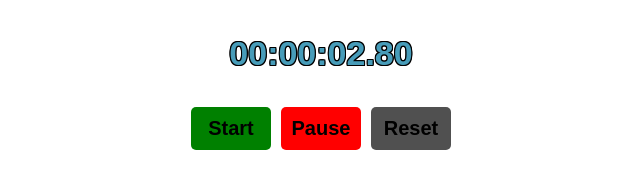
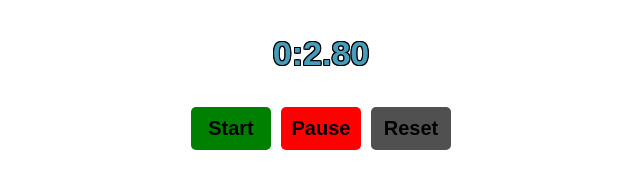
Before and after one commit to hollowdll/electron-project, an Electron app: page src/html/timer.html in a window 800 px wide. Both pictures are taken after a click on the button "Start". Shown: the whole page, without its empty margins (79-719 px from the left). Drawn offline with Linux system fonts and the light colour scheme.

Commit message:
new timer format

```diff
--- a/src/javascript/timer.js
+++ b/src/javascript/timer.js
@@ -33,7 +33,7 @@ class Timer {
                 // Create time counting function
                 const countTime = () => {
                     const timeInMilliseconds = this.getTime();
-                    timerLabel.innerText = this.formatTime(timeInMilliseconds);
+                    timerLabel.innerText = this.formatTimeToShort(timeInMilliseconds);
                 }
 
                 // Use setInterval to start the timer
@@ -64,7 +64,7 @@ class Timer {
             if (timerLabel) {
                 // Update timer DOM element
                 const timeInMilliseconds = this.timeElapsed;
-                timerLabel.innerText = this.formatTime(timeInMilliseconds);
+                timerLabel.innerText = this.formatTimeToShort(timeInMilliseconds);
             }
         }
     }
@@ -95,7 +95,7 @@ class Timer {
             // Check if timerLabel still exists
             if (timerLabel) {
                 // Reset the text to default
-                timerLabel.innerText = "00:00:00.00";
+                timerLabel.innerText = "0.00";
             }
         }
     }
@@ -174,7 +174,53 @@ class Timer {
     // Format time to shorter version
     formatTimeToShort(timeInMilliseconds) {
         let timeText = "0.00";
+        let seconds = timeInMilliseconds / 1000;
+        let minutes = Math.floor(seconds / 60);
+        let hours = Math.floor(minutes / 60);
 
+        // Reset seconds and minutes back to 0 when 60 is reached
+        if (seconds >= 60) {
+            seconds -= 60 * minutes;
+        }
+
+        if (minutes >= 60) {
+            minutes -= 60 * hours;
+        }
+
+        // Used in the formatted text
+        let secondsText = seconds.toFixed(2);
+        let minutesText = minutes.toFixed(0) + ":";
+        let hoursText = hours.toFixed(0) + ":";
+
+        // Check if 0 needs to be added to the beginning
+        if (parseFloat(secondsText) < 10 && parseFloat(minutesText) >= 1) {
+            secondsText = `0${secondsText}`;
+        }
+
+        if (parseFloat(secondsText) < 10 && parseFloat(hoursText) >= 1 && parseFloat(minutesText) < 1) {
+            secondsText = `0${secondsText}`;
+        }
+
+        if (parseFloat(minutesText) < 10 && parseFloat(hoursText) >= 1) {
+            minutesText = `0${minutesText}`;
+        }
+
+        // Check if hours and minutes need to be omitted
+        if (parseFloat(hoursText) < 1) {
+            hoursText = "";
+        }
+
+        if (parseFloat(minutesText) < 1 && parseFloat(hoursText) < 1) {
+            minutesText = "";
+        }
+
+        // Parse into string format
+        timeText = `${hoursText}${minutesText}${secondsText}`;
+
+        // (Debug tool) Make the timer go faster //
+        // this.timeElapsed += 10000;
+
+        return timeText;
     }
 
     initTimer() {
```
Also changed, not shown: src/html/timer-and-splits.html (+1 -1 lines).
